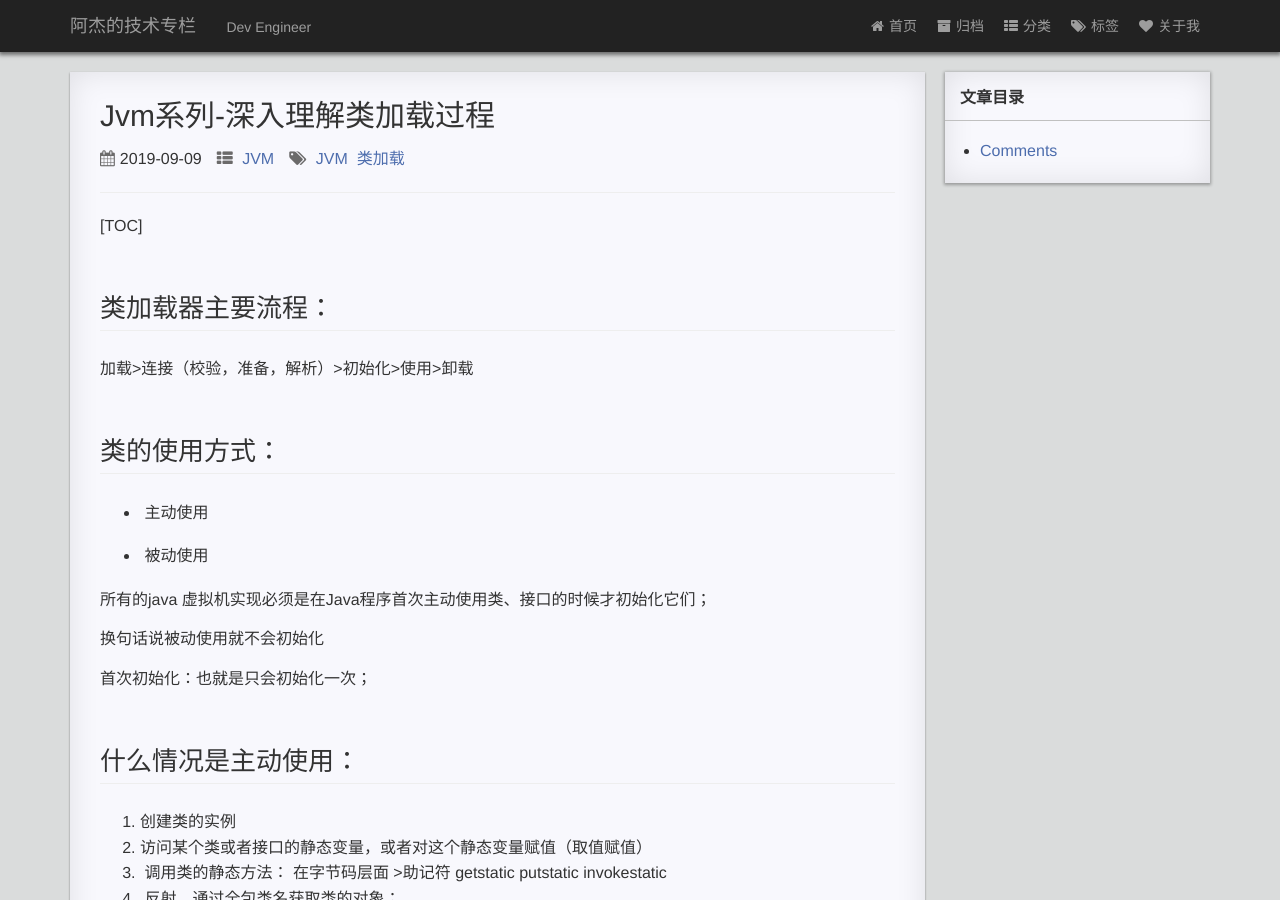
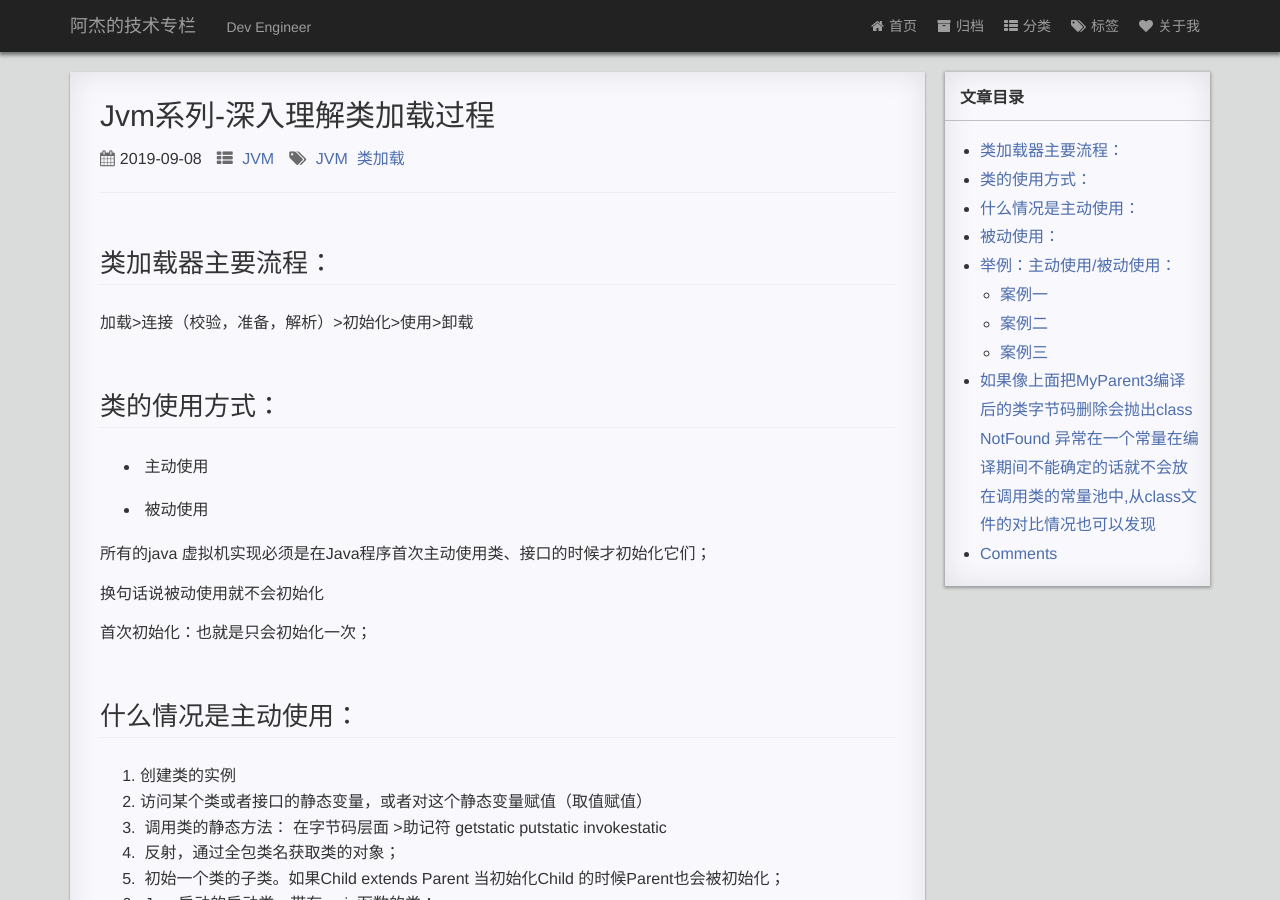
Before and after one commit to jie3615/jie3615.github.io, a Jekyll site: the page built from _posts/2019-09-08-Jvm-classLoader.md, in a window 1280 px wide and 900 px high. Built offline with Jekyll 4.4.1, drawn with Linux system fonts in a browser that asks for light colours; comment, search, counter and statistics services are not loaded; a style sheet for code colours, icons or effects is not loaded.

Commit message:
classloader

```diff
--- a/_posts/2019-09-09-Jvm-classLoader.md
+++ b/_posts/2019-09-08-Jvm-classLoader.md
@@ -1,12 +1,13 @@
 ---
 layout: post
 title:  "Jvm系列-深入理解类加载过程"
-date:   2019-09-09 20:06:06
+date:   2019-09-08 20:06:06
 categories: JVM
 tags: JVM 类加载
 ---
 
-[TOC]
+* content
+{:toc}
 ## 类加载器主要流程：
 
 加载>连接（校验，准备，解析）>初始化>使用>卸载
```
